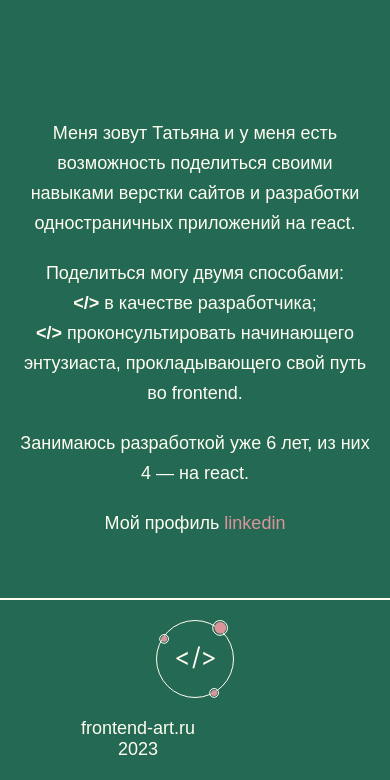
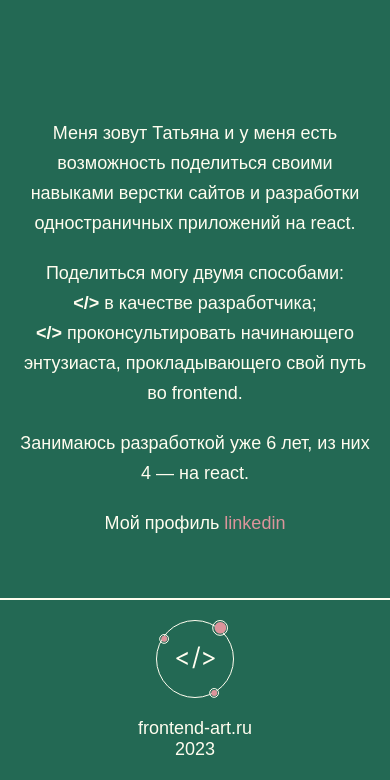
Before and after one commit to tatiana-t/frontend-art, a plain HTML site: page index.html in a window 390 px wide. Shown: the part 208-988 px from the top of the page. Drawn offline with Linux system fonts and the light colour scheme.

Commit message:
edit title, footer

```diff
--- a/index.html
+++ b/index.html
@@ -10,7 +10,7 @@
     <link rel="stylesheet"
           href="https://fonts.googleapis.com/css?family=Raleway">
     <link rel="stylesheet" href="./style.css">
-    <title>Document</title>
+    <title>Frontend-разработка</title>
 </head>
 <body>
 <div class="frontend-art">
--- a/style.css
+++ b/style.css
@@ -222,7 +222,7 @@ body {
 
     .footer__item_center {
         position: static;
-        z-index: 1;
+        transform: none;
     }
 
     .footer__item:last-child {
```
